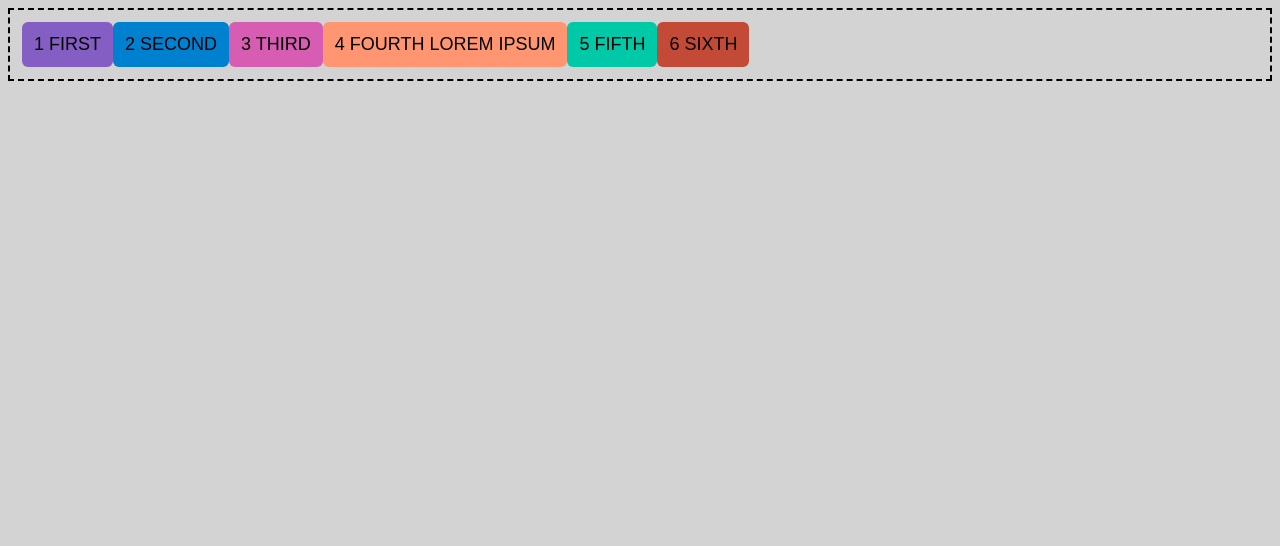
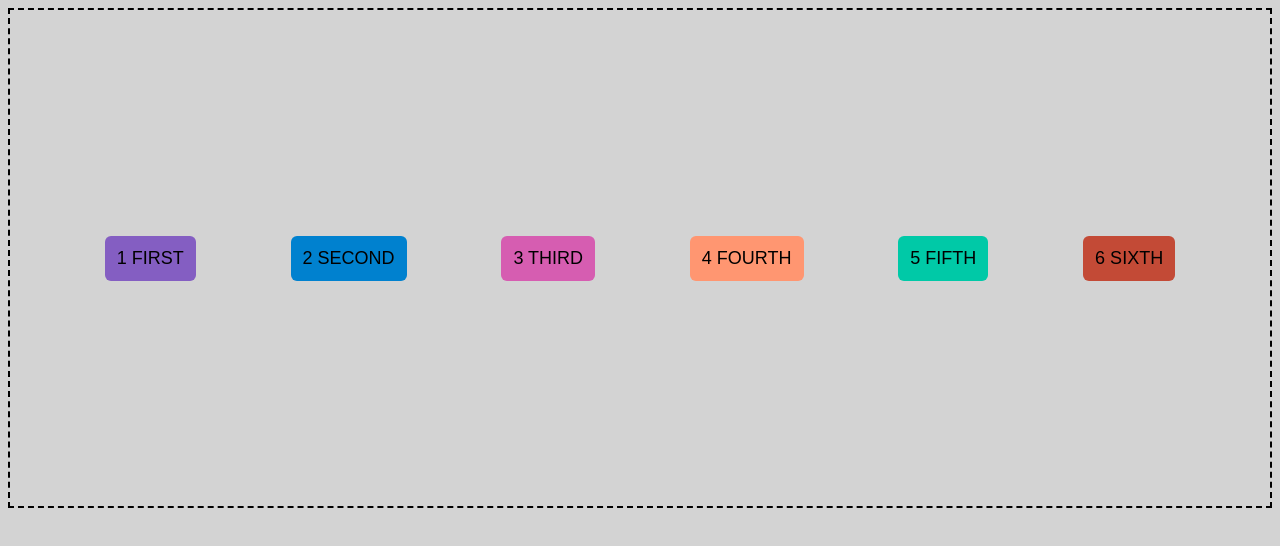
Before and after one commit to AntoanSarafski/Flex-exercise, a plain HTML site: page Flex-container/index.html in a window 1280 px wide. Drawn offline with Linux system fonts and the light colour scheme.

Commit message:
Update exercise for flex.
flex-container exercise.

```diff
--- a/Flex-container/index.html
+++ b/Flex-container/index.html
@@ -13,7 +13,7 @@
         <div class="item">1 First</div>
         <div class="item">2 Second</div>
         <div class="item">3 Third</div>
-        <div class="item">4 Fourth Lorem ipsum</div>
+        <div class="item">4 Fourth</div>
         <div class="item">5 Fifth</div>
         <div class="item">6 sixth</div>
     </section>
--- a/Flex-container/styles/style.css
+++ b/Flex-container/styles/style.css
@@ -11,6 +11,7 @@
   .container {
      padding: 12px;
     border: 2px dashed black;
+    padding: 0px;
   }
 
   .item {
@@ -42,7 +43,12 @@
   /* FLEXBOX */
 
   .container {
-    /* height: 500px; */
+    height: 500px;
     display: flex;
+    /* row,columns,row-reverse,column-reverse */
     flex-direction: row;
+    flex-wrap: wrap;
+    justify-content: space-evenly;
+    align-items: center;
+
 }
```
